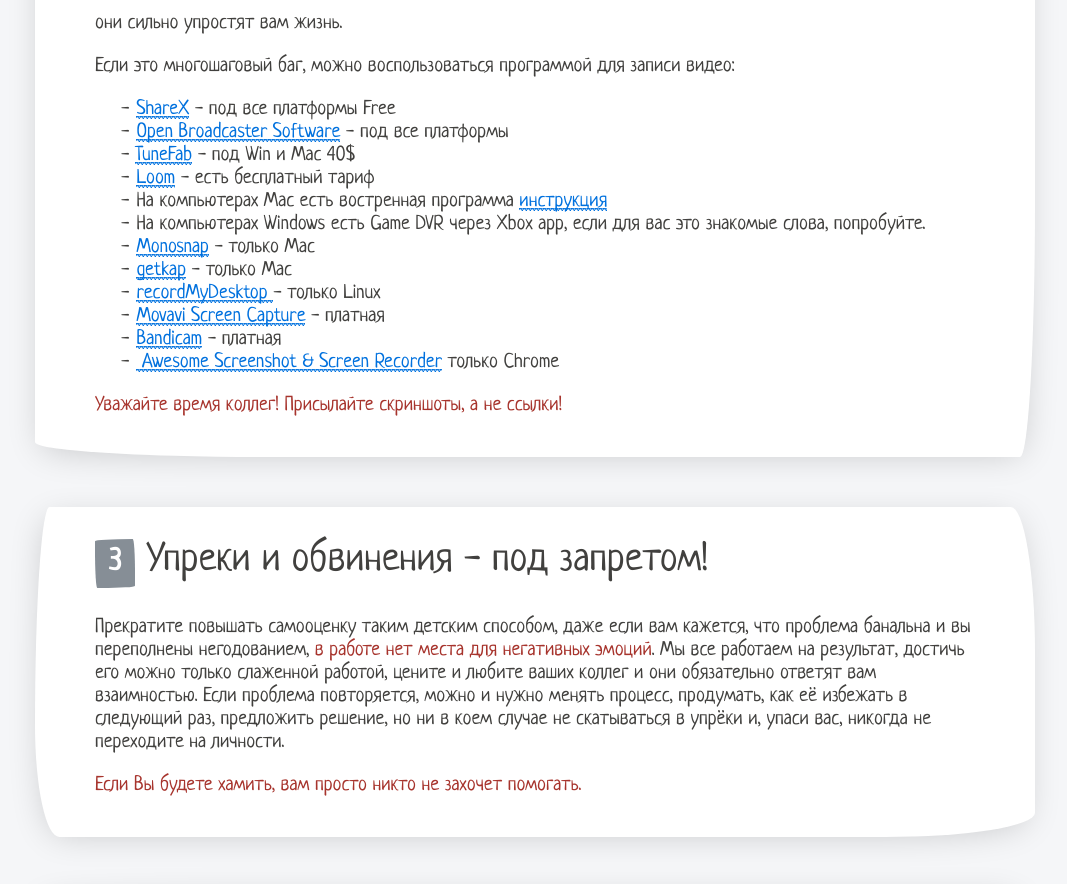
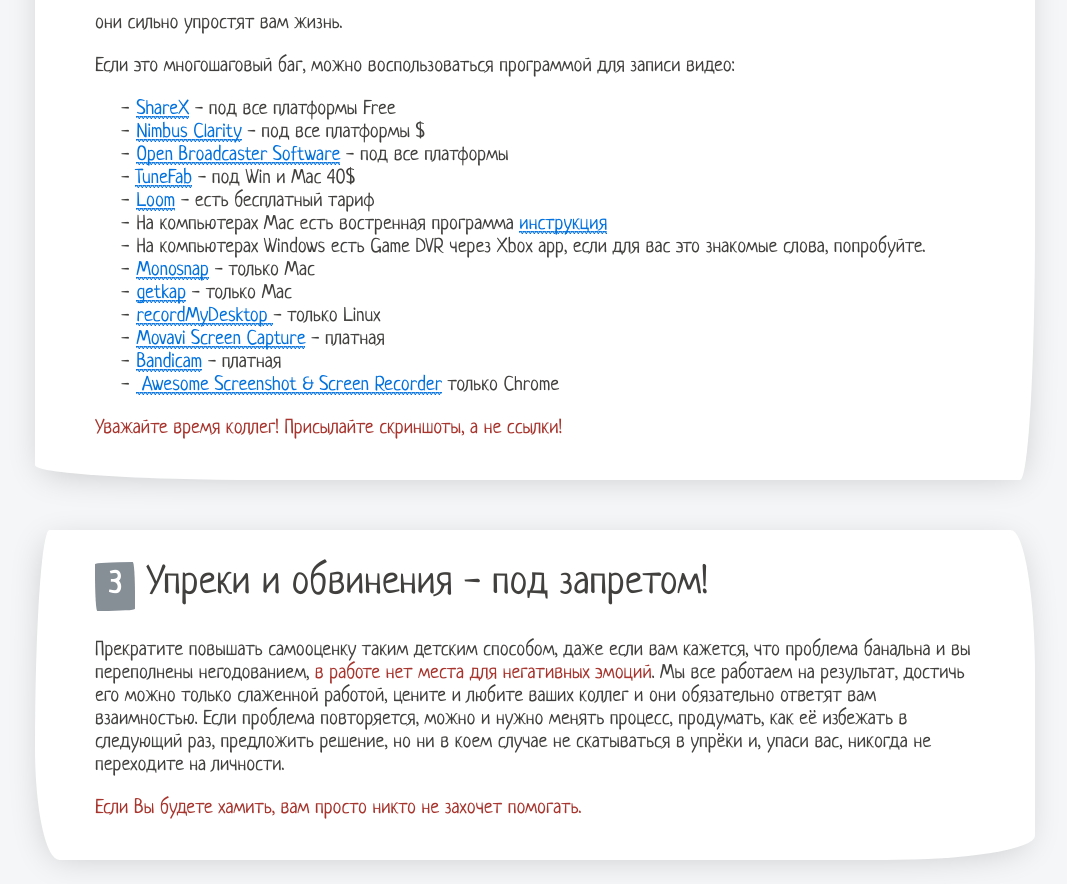
Before and after one commit to lyucean/-ow_report_bug, a plain HTML site: page index.html in a window 1280 px wide. Shown: the part 1600-2484 px from the top of the page, without its empty margins (105-1172 px from the left). Drawn offline with Linux system fonts and the light colour scheme.

Commit message:
+ nimbus-clarity

```diff
--- a/index.html
+++ b/index.html
@@ -112,6 +112,7 @@
       <p>Если это многошаговый баг, можно воспользоваться программой для записи видео:</p>
       <ul>
         <li><a href="https://getsharex.com/" target="_blank">ShareX</a> - под все платформы Free</li>
+        <li><a href="https://nimbusweb.me/nimbus-clarity/" target="_blank">Nimbus Clarity</a> - под все платформы $</li>
         <li><a href="https://obsproject.com/ru" target="_blank">Open Broadcaster Software</a>
           - под все платформы
         </li>
```
